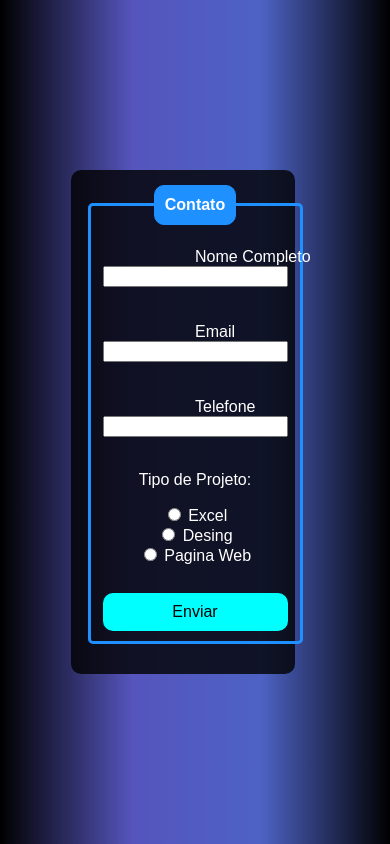
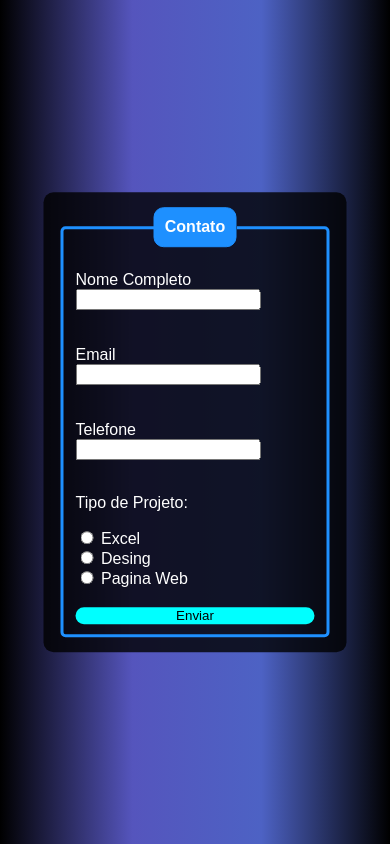
Before and after one commit to GabrielProgramador206/D-E-DevEvolux, a plain HTML site: page Formulario_de_contato.html in a window 390 px wide. Drawn offline with Linux system fonts and the light colour scheme.

Commit message:
Update Formulario.css
at

```diff
--- a/src/Formulario.css
+++ b/src/Formulario.css
@@ -3,29 +3,48 @@ body {
     font-family: Arial, Helvetica, sans-serif;
     background: rgb(0,0,0);
     background: linear-gradient(90deg, rgba(0,0,0,1) 0%, rgba(85,85,189,1) 34%, rgba(77,98,196,1) 67%, rgba(0,0,0,1) 100%);
-    margin: 0;
-    padding: 0;
-    display: flex;
-    justify-content: center;
-    align-items: center;
-    height: 100vh;
 }
 
 .box {
+    position: absolute;
+    top: 50%;
+    left: 50%;
+    transform: translate(-50%, -50%);
     background-color: rgba(0, 0, 0, 0.8);
     padding: 15px;
     border-radius: 10px;
-    width: 90%;
-    max-width: 500px;
+    width: 20%;
     color: white;
-    box-sizing: border-box;
-    text-align: center; /* Centraliza o texto e os elementos */
+}
+
+/* Responsividade */
+@media screen and (max-width: 1200px) {
+    .box {
+        width: 30%;
+    }
+}
+
+@media screen and (max-width: 992px) {
+    .box {
+        width: 40%;
+    }
+}
+
+@media screen and (max-width: 768px) {
+    .box {
+        width: 50%;
+    }
+}
+
+@media screen and (max-width: 576px) {
+    .box {
+        width: 70%;
+    }
 }
 
 fieldset {
     border: 3px solid dodgerblue;
     border-radius: 5px;
-    margin-bottom: 15px; /* Adiciona espaçamento entre os fieldsets */
 }
 
 legend {
@@ -38,7 +57,6 @@ legend {
 
 .imputBox {
     position: relative;
-    margin-bottom: 15px; /* Adiciona espaçamento entre as caixas de entrada */
 }
 
 .imputUser {
@@ -50,7 +68,6 @@ legend {
     font-size: 15px;
     width: 100%;
     letter-spacing: 2px;
-    box-sizing: border-box;
 }
 
 .labelInput {
@@ -70,40 +87,8 @@ button {
     background-color: cyan;
     border-radius: 10px;
     border: none;
-    padding: 10px;
-    font-size: 16px;
-    color: black;
-    cursor: pointer;
-    margin-top: 10px;
-    transition: background-color 0.3s ease;
 }
 
 button:hover {
     box-shadow: 0 0 5px cyan, 0 0 25px cyan;
-    background-color: #00e5e5;
 }
-
-/* Responsividade */
-@media (max-width: 1200px) {
-    .box {
-        width: 70%;
-    }
-}
-
-@media (max-width: 992px) {
-    .box {
-        width: 60%;
-    }
-}
-
-@media (max-width: 768px) {
-    .box {
-        width: 80%;
-    }
-}
-
-@media (max-width: 576px) {
-    .box {
-        width: 90%;
-    }
-}
```
